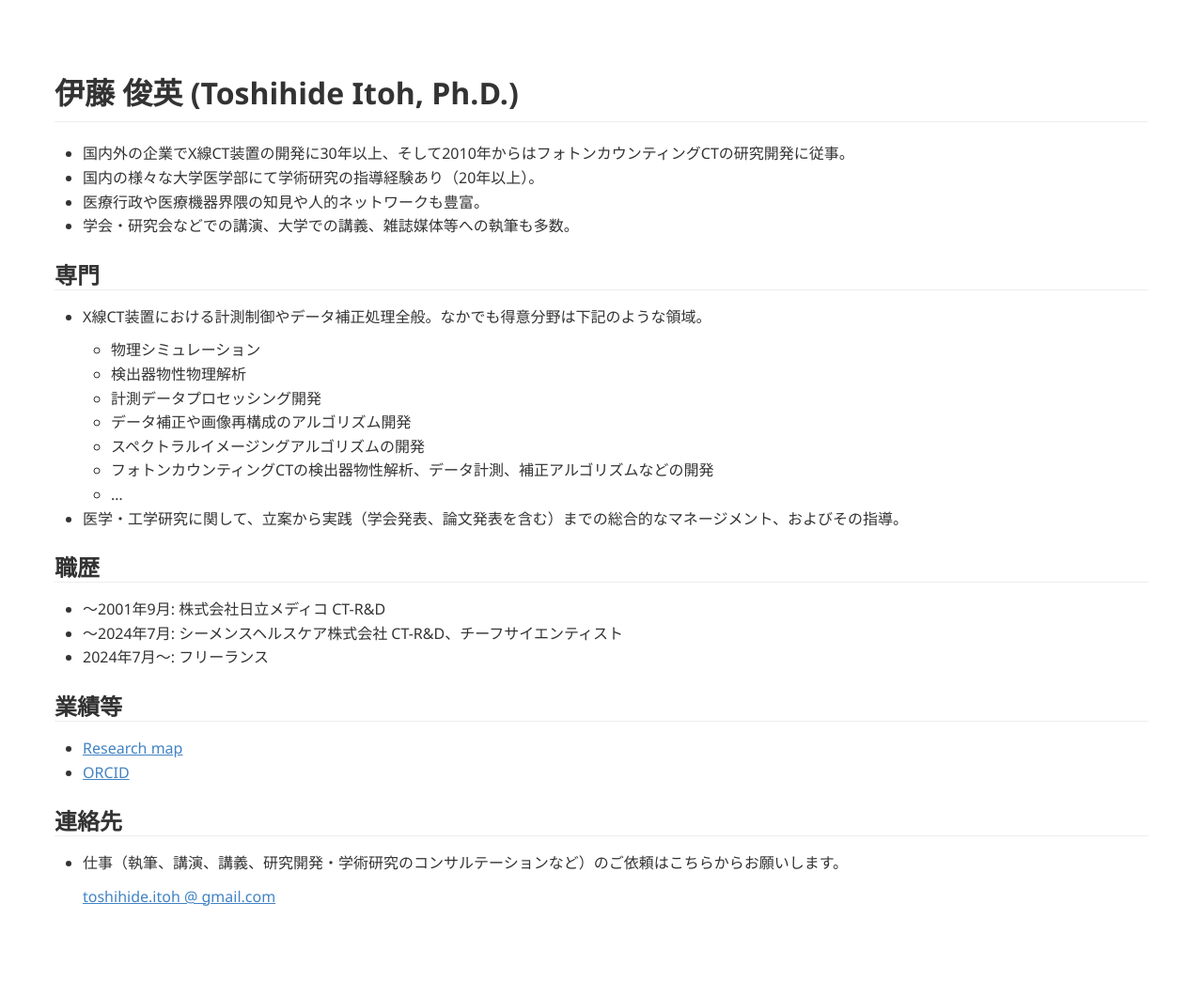
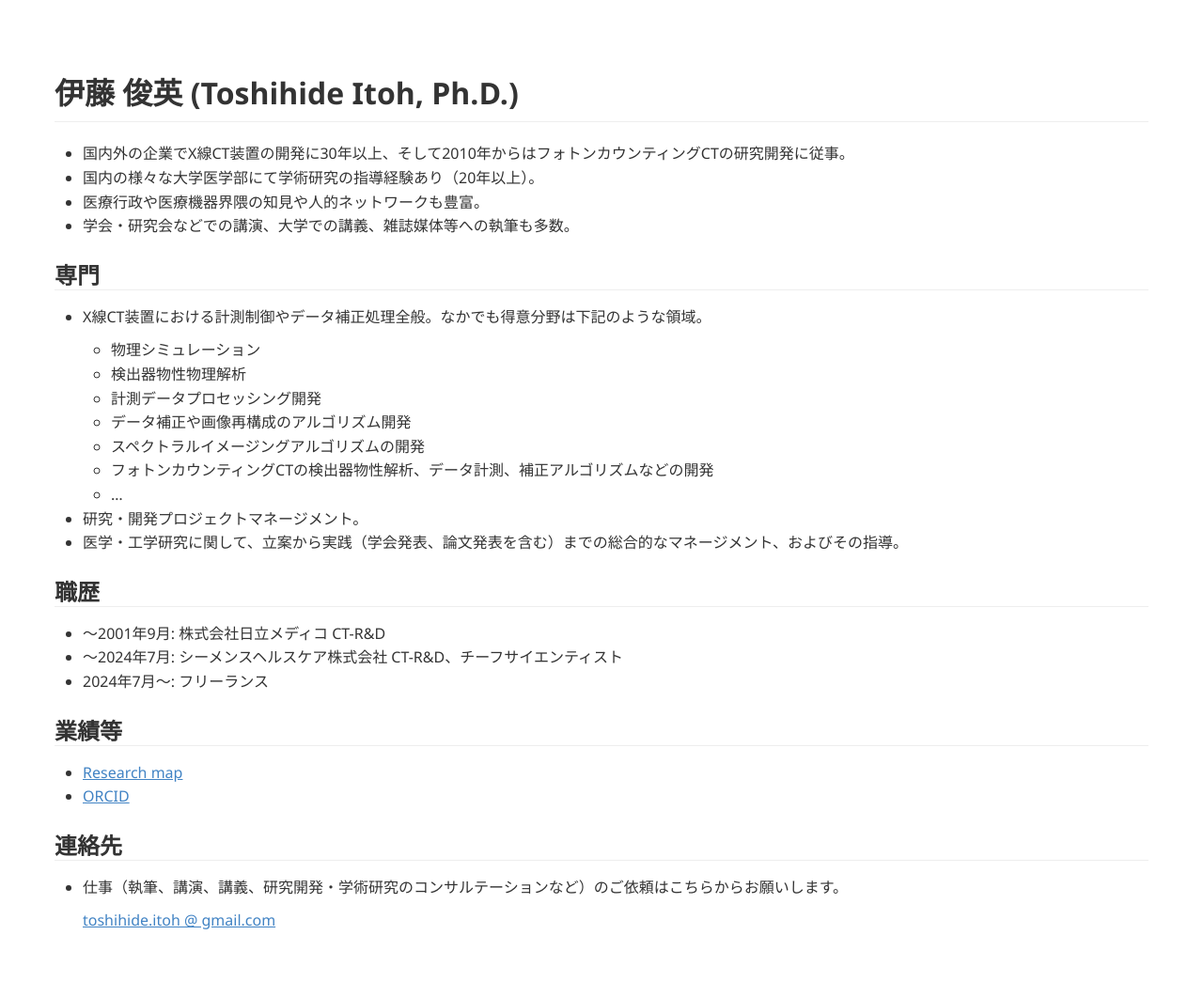
Before and after one commit to tnitoh/tnitoh.github.io, a Jekyll site: the page built from index.md, in a window 1280 px wide. Shown: the whole page at 94% size. Built offline with Jekyll 4.4.1, drawn with Linux system fonts in a browser that asks for light colours; Markdown is read by kramdown in place of the engine named in the settings; before the commit the page ends 1035 px from its top, so only the background shows below that.

Commit message:
Update index.md

```diff
--- a/index.md
+++ b/index.md
@@ -21,7 +21,7 @@ title: Toshihide Itoh's web page
   - フォトンカウンティングCTの検出器物性解析、データ計測、補正アルゴリズムなどの開発
   - ...
 
-
+- 研究・開発プロジェクトマネージメント。
 - 医学・工学研究に関して、立案から実践（学会発表、論文発表を含む）までの総合的なマネージメント、およびその指導。
 
 
```
